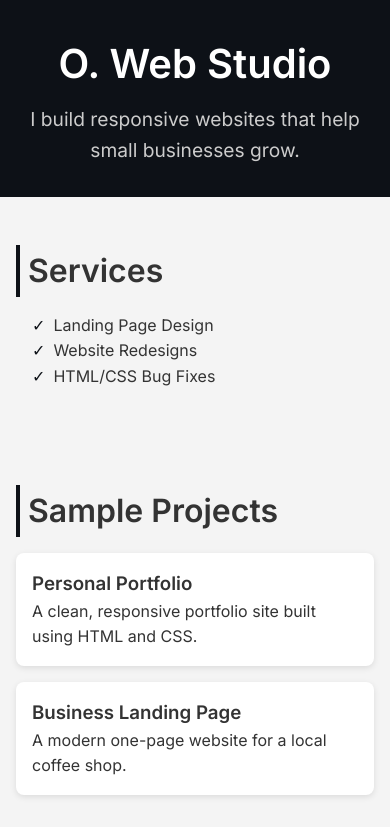
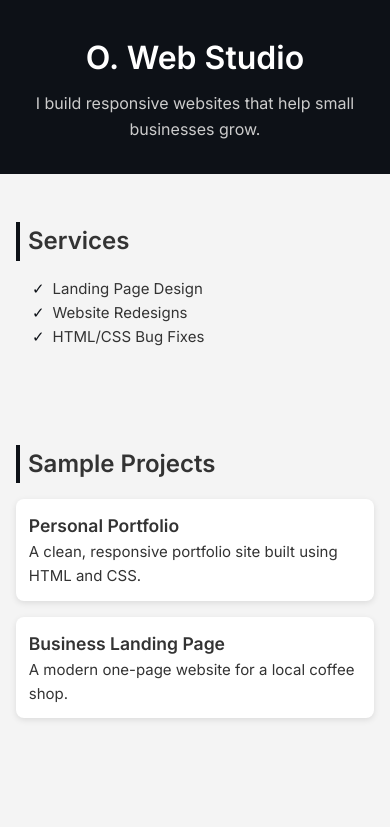
Before and after one commit to OWebStudio1/protfolio, a plain HTML site: page index.html in a window 390 px wide. Shown: the top 827 px of the page. Drawn offline with Linux system fonts and the light colour scheme.

Commit message:
Update index.html

```diff
--- a/index.html
+++ b/index.html
@@ -17,6 +17,7 @@
       background-color: #f4f4f4;
       color: #333;
       line-height: 1.6;
+      font-size: 16px;
     }
 
     header {
@@ -65,7 +66,7 @@
       margin: 1rem 0;
       padding: 1rem;
       border-radius: 8px;
-      box-shadow: 0 2px 6px rgba(0,0,0,0.1);
+      box-shadow: 0 2px 6px rgba(0, 0, 0, 0.1);
     }
 
     footer {
@@ -77,6 +78,29 @@
 
     a {
       color: #58a6ff;
+    }
+
+    /* 🔧 Mobile Styles */
+    @media (max-width: 600px) {
+      header h1 {
+        font-size: 2rem;
+      }
+
+      header p {
+        font-size: 1rem;
+      }
+
+      .section h2 {
+        font-size: 1.5rem;
+      }
+
+      .projects .project {
+        padding: 0.8rem;
+      }
+
+      body {
+        font-size: 15px;
+      }
     }
   </style>
 </head>
```
